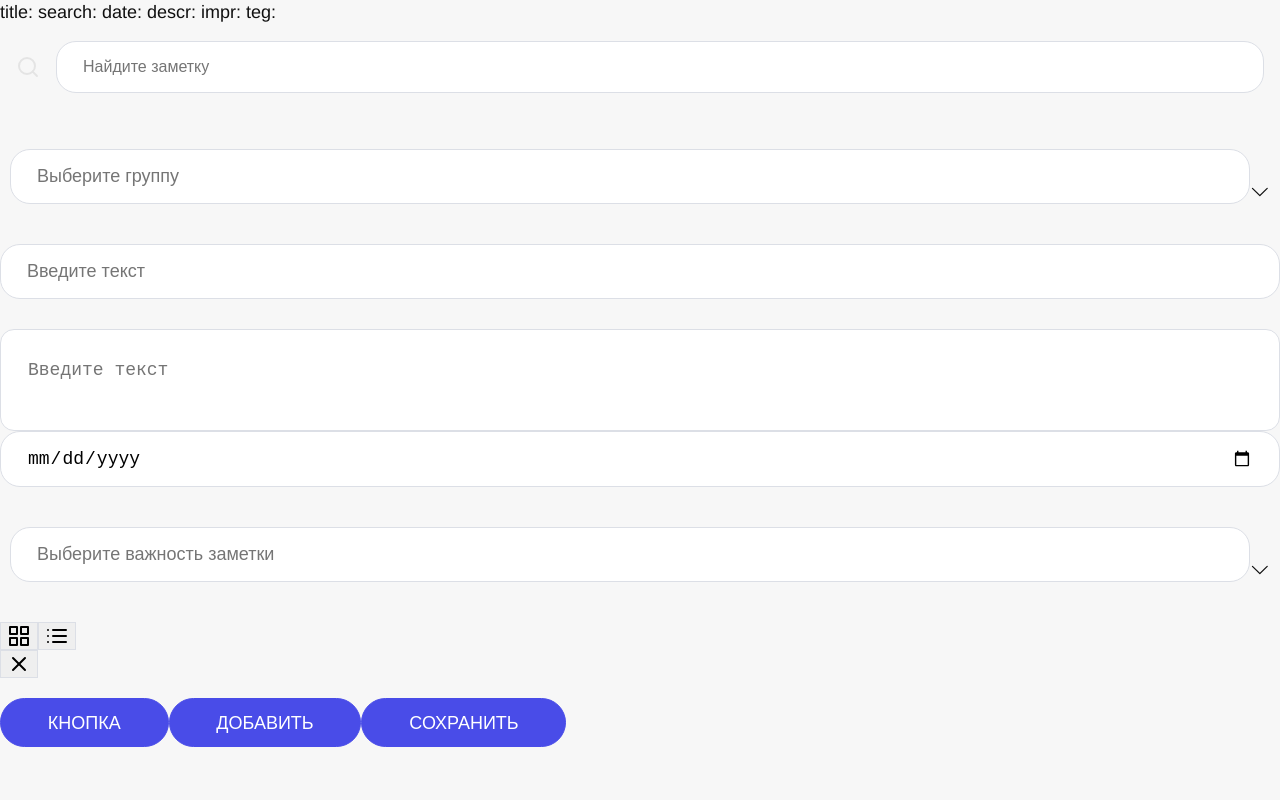
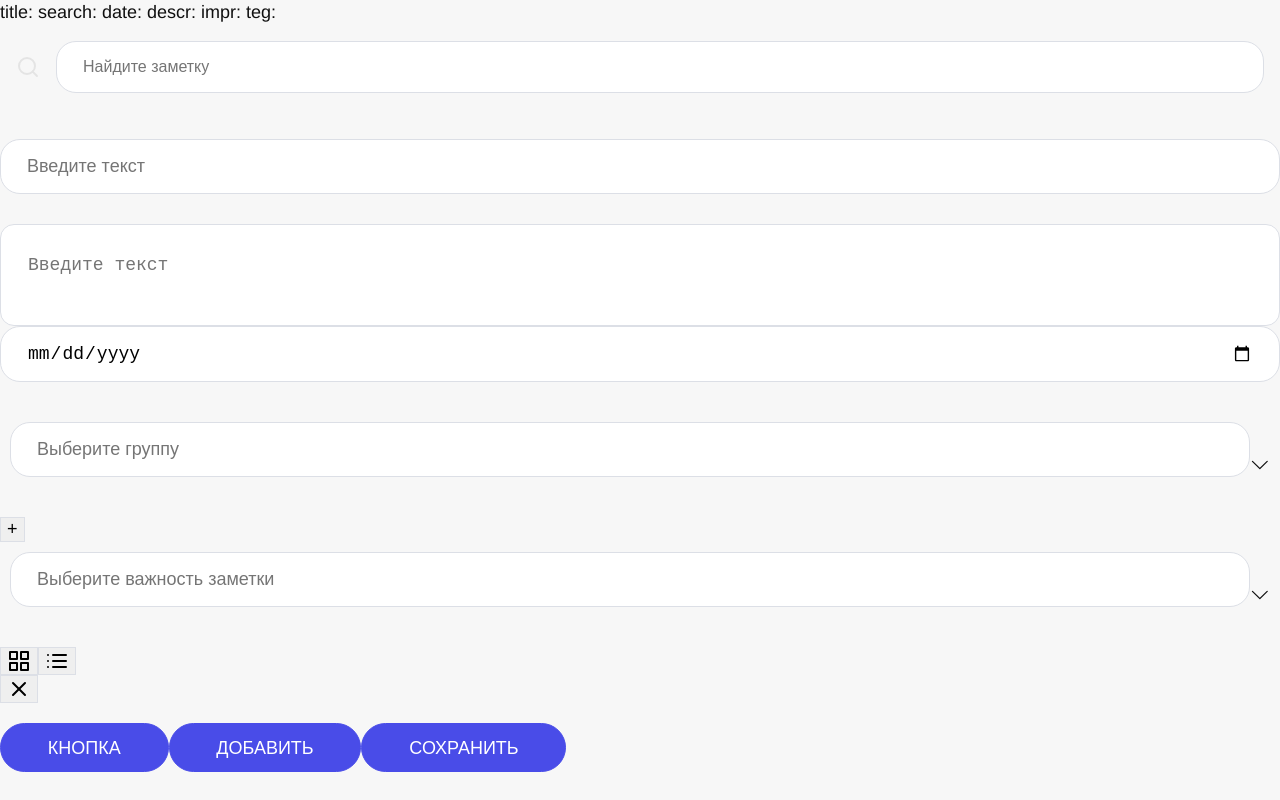
Before and after one commit to zva-2000/Note-App, a Vue app: page / in a window 1280 px wide. Built offline with nearby package versions, Linux system fonts and the light colour scheme.

Commit message:
Новое приложение

```diff
--- a/src/App.vue
+++ b/src/App.vue
@@ -1,5 +1,4 @@
 <script setup>
-
 import { ref, computed } from 'vue';
 
 import BaseInput from './components/BaseInput.vue';
@@ -18,7 +17,7 @@ import SearchInput from './components/SearchInput.vue';
 
 import ComponentWithDropdown from './components/ComponentWithDropdown.vue';
 
-import AddTegComponent from './components/addTegComponent.vue';
+import AddTegComponent from './components/AddTegComponent.vue';
 
 // import newNote from "./components/TakeNewNote.vue";
 
@@ -130,28 +129,29 @@ const removeNote = (index) => {
   console.log('Button clicked!');
 };
 
-const chooseTeg = (tegs) => {
-  note.teg = tegs;
-  isVisible = true;
-  console.log('Button clicked!');
+// const chooseTeg = (tegOne) => {
+//   note.value.teg = tegOne;
+//   console.log('Button clicked!1');
+// };
+
+const addTegFunction = () => {
+  let error = ref('');
+  if (tegs.value.includes(note.value.teg)) {
+    error.value = 'Такой тег уже есть';
+    return false;
+  } else {
+    tegs.value.push(note.value.teg);
+    error.value = '';
+  }
+  console.log('Button clicked!111');
 };
-
 </script>
 
 <template>
-  title: {{ note.title }}
-  search: {{ search }}
-  date: {{ note.date }}
-  descr: {{ note.descr }}
-  impr: {{ note.impr }}
-  teg: {{ note.teg }}
+  title: {{ note.title }} search: {{ search }} date: {{ note.date }} descr:
+  {{ note.descr }} impr: {{ note.impr }} teg: {{ note.teg }}
 
-  <SearchInput :value="search" @search="search = $event"/>
-
-  <AddTegComponent
-  v-model:note="note"
-  v-model:tegs="tegs"
-  @chooseTeg="teg = note.teg"/>
+  <SearchInput :value="search" @search="search = $event" />
 
   <BaseInput
     placeholder="Введите текст"
@@ -159,22 +159,27 @@ const chooseTeg = (tegs) => {
     type="text"
   />
 
-  <BaseTextarea
-    placeholder="Введите текст"
-    @update:modelValue="note.descr = $event"
-    :modelValue="''"
-  />
+  <BaseTextarea placeholder="Введите текст" v-model:value="note.descr" />
 
+  <div class="container">
     <BaseInput
       v-model:value="note.date"
       type="date"
       placeholder="Введите дату"
     />
 
+    <AddTegComponent
+      v-model:note="note"
+      v-model:tegs="tegs"
+      @chooseTeg="(tegOne) => (note.teg = tegOne)"
+      @addTegFunction="addTegFunction"
+    />
+
     <ComponentWithDropdown
       v-model:value="note.impr"
       v-model:options="options"
     />
+  </div>
 
   <MovedButtons @click="ChangeGrid" :grid="grid" />
 
@@ -198,7 +203,6 @@ const chooseTeg = (tegs) => {
   :placeholderText="placeholderText"
   :typeText="typeText"
   ></newNote> -->
-
 </template>
 
 <style scoped>
@@ -214,4 +218,8 @@ const chooseTeg = (tegs) => {
 .logo.vue:hover {
   filter: drop-shadow(0 0 2em #42b883aa);
 }
+
+/* .container {
+  display: flex;
+} */
 </style>
--- a/src/components/BaseButton.vue
+++ b/src/components/BaseButton.vue
@@ -1,5 +1,5 @@
 <template>
-  <button>
+  <button type="button">
     {{ value }}
     <slot></slot>
   </button>
--- a/src/components/BaseTextarea.vue
+++ b/src/components/BaseTextarea.vue
@@ -1,24 +1,27 @@
 <template>
   <div class="input-wrapper">
-    <textarea v-model="inputValue" :placeholder="placeholder"></textarea>
+    <textarea v-model="model" :placeholder="placeholder"></textarea>
   </div>
 </template>
 
 <script setup lang="ts">
-import { ref, watch } from "vue";
+import { computed } from 'vue';
 
-const props = defineProps({
-  modelValue: String,
-  placeholder: String,
+const props = defineProps<{
+  value: string;
+  placeholder: string;
+}>();
+
+const model = computed({
+  get() {
+    return props.value ?? '';
+  },
+  set(value) {
+    emit('update:value', value);
+  },
 });
 
-const inputValue = ref(props.modelValue);
-
-const emit = defineEmits(["update:modelValue"]);
-
-watch(inputValue, (newValue) => {
-  emit("update:modelValue", newValue);
-});
+const emit = defineEmits(['update:value']);
 </script>
 
 <style scoped>
--- a/src/components/InputForDropdown.vue
+++ b/src/components/InputForDropdown.vue
@@ -17,7 +17,7 @@
 </template>
 
 <script setup lang="ts">
-import { ref, computed } from 'vue';
+import { computed } from 'vue';
 
 const props = defineProps<{
   value: string;
@@ -36,7 +36,6 @@ const model = computed({
 const emit = defineEmits<{
   (e: 'update:value', event: string): void;
 }>();
-
 </script>
 
 <style scoped>
--- a/src/components/addTegComponent.vue
+++ b/src/components/addTegComponent.vue
@@ -7,23 +7,19 @@
       @click="toggleVisibility"
       placeholder="Выберите группу"
     />
-    <ul v-if="!isVisible">
-      <li
-        v-for="(tegOne, index) in tegs"
-        :key="index"
-        @click="chooseTeg(tegOne)"
-      >
-        {{ tegOne }}
-      </li>
-      <base-button @сlick="addTegFunction">
-        <span>+</span>
-      </base-button>
-    </ul>
   </div>
+  <ul v-if="!isVisible">
+    <li v-for="(tegOne, index) in tegs" :key="index" @click="chooseTeg(tegOne)">
+      {{ tegOne }}
+    </li>
+  </ul>
+  <base-button @click="addTegFunction">
+    <span>+</span>
+  </base-button>
 </template>
 
 <script setup lang="ts">
-import { ref } from 'vue';
+import { computed, ref } from 'vue';
 
 import InputForDropdown from './InputForDropdown.vue';
 
@@ -32,6 +28,7 @@ import BaseButton from './BaseButton.vue';
 const props = defineProps<{
   note: { teg: string };
   tegs: string[];
+  value: string;
 }>();
 
 let isVisible = ref(true);
@@ -44,28 +41,29 @@ const toggleVisibility: any = () => {
 };
 
 const emit = defineEmits<{
-[x: string]: any;
+  [x: string]: any;
   (e: 'chooseTeg', tegOne: string): void;
-  (e: 'addTegFunction', tegNote: string): void;
+  (e: 'addTegFunction', tegs: string[]): void;
 }>();
 
+// const model = computed({
+//   get() {
+//     return props.value ?? '';
+//   },
+//   set(value) {
+//     emit('chooseTeg', value);
+//   },
+// });
+
 const chooseTeg = (tegOne: string) => {
-  emit.note.teg = tegOne;
+  emit('chooseTeg', tegOne);
   isVisible.value = true;
 };
 
-const addTegFunction: any = () => {
-  // const tegLowerCase = props.tegs.toLowerCase();
-  if (props.tegs.includes(props.note.teg)) {
-    error.value = 'Такой тег уже есть';
-    return false;
-  } else {
-    props.tegs.push(props.note.teg);
-    error.value = '';
-  }
+const addTegFunction = () => {
+  console.log('jjjj');
+  emit('addTegFunction', props.tegs);
 };
-
-
 </script>
 
 <style>
@@ -74,8 +72,8 @@ const addTegFunction: any = () => {
   color: red;
 }
 
-.dropdown {
-  cursor: pointer
-}
-
+/* .dropdown {
+  cursor: pointer;
+  display: flex;
+} */
 </style>
```
Also changed, not shown: src/components/BaseInput.vue (+0 -8 lines). Lines whose indentation alone changed are shown as unchanged.
